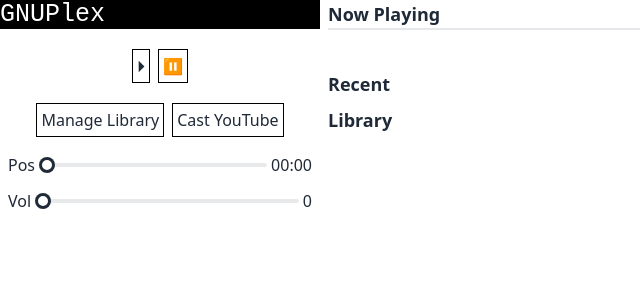
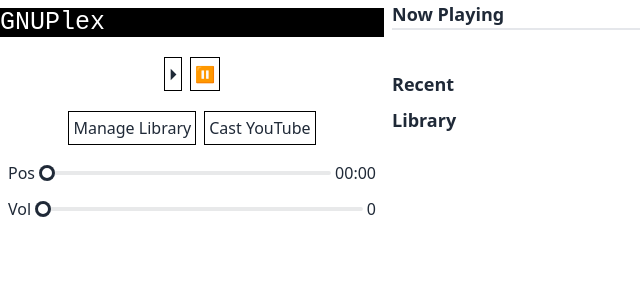
Before and after one commit to janie314/gnuplex, a React (Vite) app in the folder frontend/: page / in a window 1280 px wide. Shown: the top 300 px of the page, without its empty margins (0-640 px from the left). Built offline with nearby package versions, Linux system fonts and the light colour scheme; no server answers.

Commit message:
1729037729

```diff
--- a/frontend/src/App.tsx
+++ b/frontend/src/App.tsx
@@ -51,7 +51,7 @@ function App() {
         className="flex flex-row flex-wrap max-w-full text-base font-sans pb-2/100"
         style={{ opacity: mediadirInputPopup ? "50%" : "100%" }}
       >
-        <div className="basis-1 md:basis-1/4 grow flex-col p-1/100">
+        <div className="sm:basis-1 md:basis-1/4 max-w-sm grow flex-col px-1/100 py-2 mb-1">
           <div className="logo-panel">
             <span className="logo">GNUPlex</span>
             <span className="version">{version}</span>
@@ -70,7 +70,7 @@ function App() {
           />
         </div>
 
-        <div className="basis-1 md:basis-3/4 shrink flex-col p-1/100">
+        <div className="sm:basis-1 md:basis-3/4 max-w-3xl shrink flex-col p-1/100">
           <Medialist
             medialist={[media]}
             subtitle="Now Playing"
```
